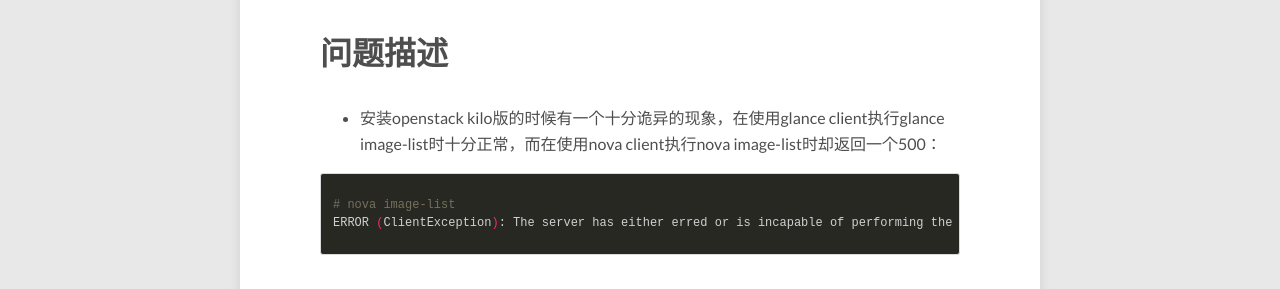
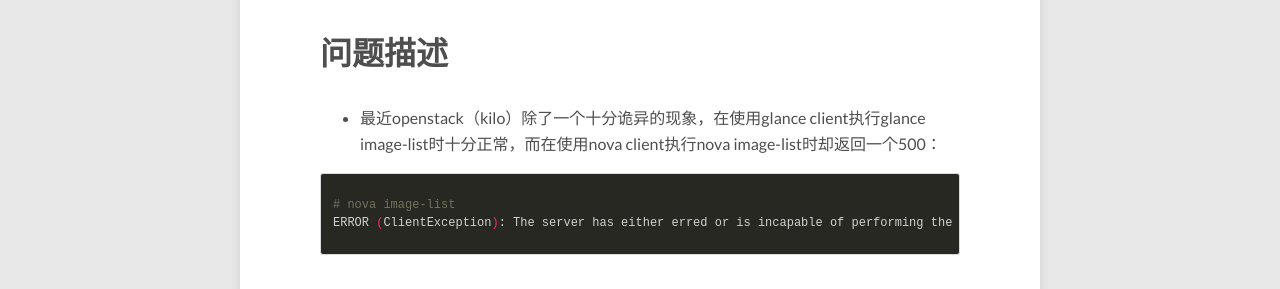
Before and after one commit to seethedoor/seethedoor.github.io, a Jekyll site: the page built from _posts/2016-06-07-openstack-image-list-error.md, in a window 1280 px wide. Shown: the part 500-789 px from the top of the page. Built offline with Jekyll 4.4.1, drawn with Linux system fonts in a browser that asks for light colours; nearby versions of some CDN libraries; comment, search, counter and statistics services are not loaded.

Commit message:
modf one post

```diff
--- a/_posts/2016-06-07-openstack-image-list-error.md
+++ b/_posts/2016-06-07-openstack-image-list-error.md
@@ -11,7 +11,7 @@ image:
 ---
 
 # 问题描述
-* 安装openstack kilo版的时候有一个十分诡异的现象，在使用glance client执行glance image-list时十分正常，而在使用nova client执行nova image-list时却返回一个500：
+* 最近openstack（kilo）除了一个十分诡异的现象，在使用glance client执行glance image-list时十分正常，而在使用nova client执行nova image-list时却返回一个500：
 
 {%highlight shell%}
 # nova image-list
```
